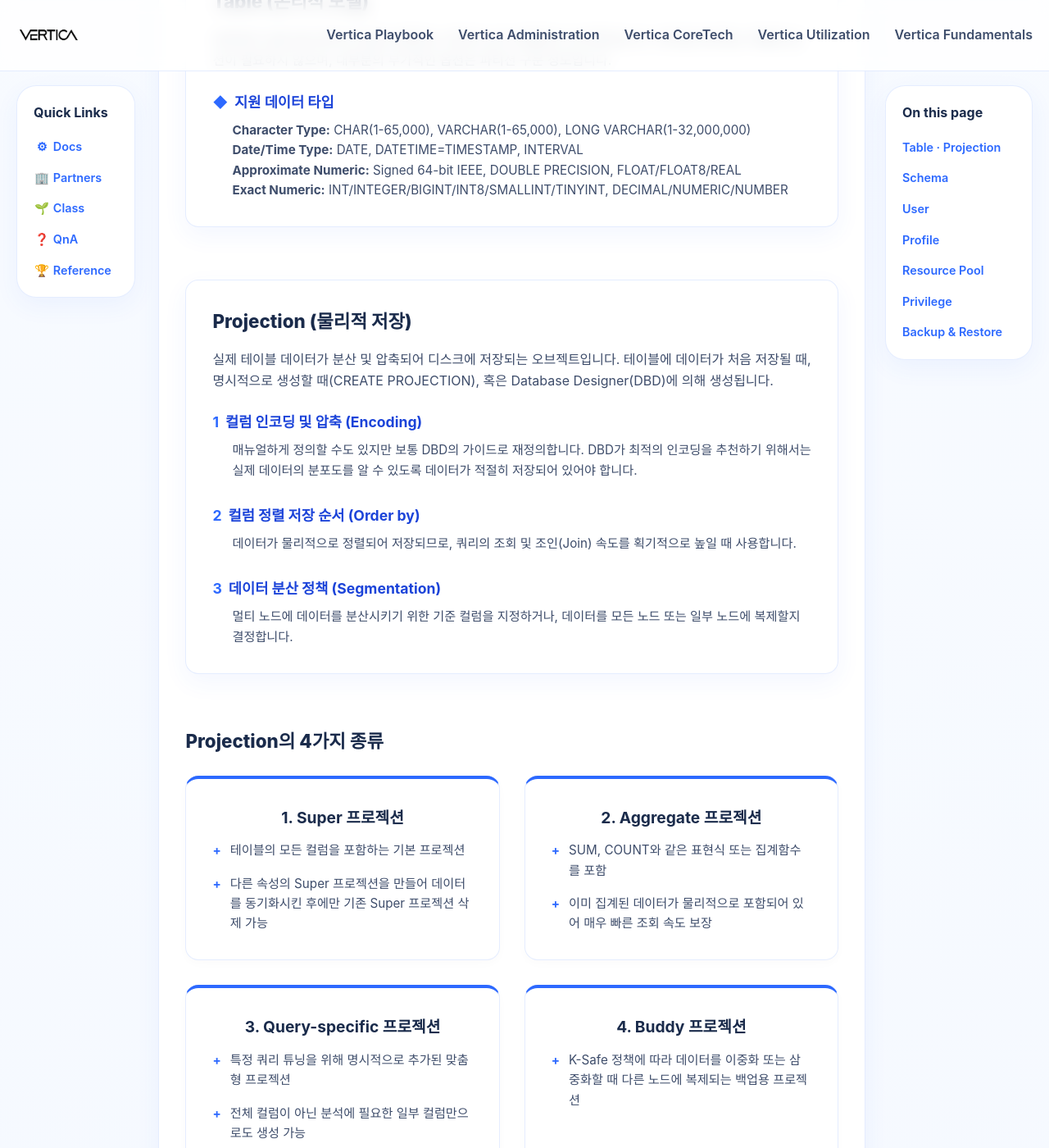
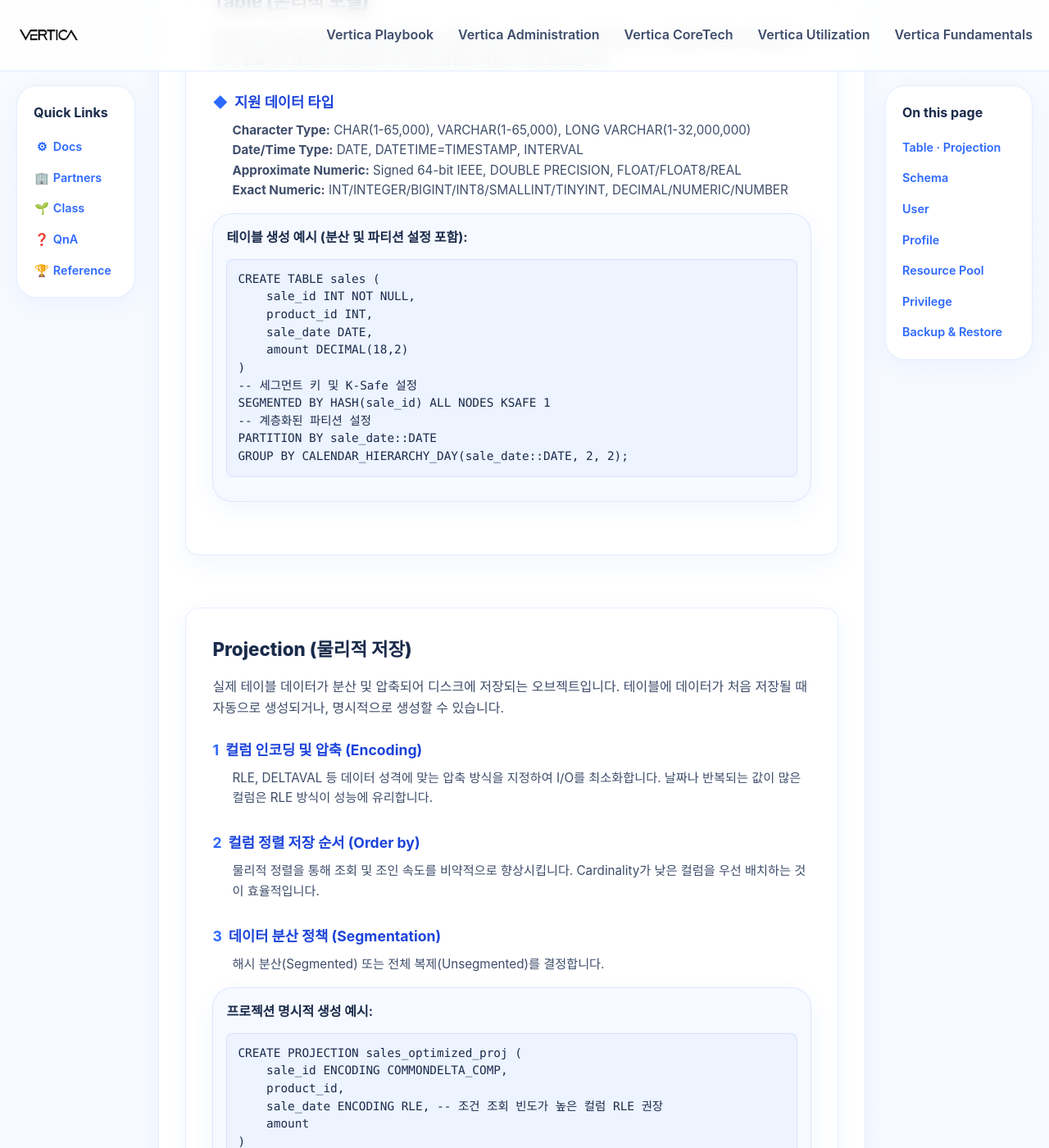
Before and after one commit to JIN0326/vertica_blog, a Jekyll site: the page built from 02administration.md, in a window 1280 px wide and 1400 px high, scrolled down 667 px. Shown: the whole window at 82% size. Built offline with Jekyll 4.4.1, drawn with Linux system fonts in a browser that asks for light colours; some of the changed text lies outside the part shown.

Commit message:
Update blog content and styling

````diff
--- a/02administration.md
+++ b/02administration.md
@@ -15,159 +15,250 @@
 
 ## Table · Projection
 
- <p> Vertica 아키텍처의 핵심은 **논리적 모델(Table)**과 **물리적 저장(Projection)**의 완벽한 분리에 있습니다. 데이터베이스에 질의를 던질 때, Vertica의 옵티마이저는 논리적 Table에 연결된 여러 물리적 Projection 중 가장 응답 속도가 빠른 것을 스스로 선택하여 쿼리를 수행합니다. </p>
+<p>Vertica 아키텍처의 핵심은 **논리적 모델(Table)**과 **물리적 저장(Projection)**의 완벽한 분리에 있습니다. 데이터베이스에 질의를 던질 때, Vertica의 옵티마이저는 논리적 Table에 연결된 여러 물리적 Projection 중 가장 응답 속도가 빠른 것을 스스로 선택하여 쿼리를 수행합니다.</p>
 
 <div class="feature-box" style="margin-top: 2rem;">
-    <h3 class="eon-section-title" style="margin-top: 0; margin-bottom: 1rem;">Table (논리적 모델)</h3>
-    <p style="color: var(--sub); margin-bottom: 1.5rem;">대부분의 상용 DB 데이터 타입과 호환되는 데이터 논리 모델링의 오브젝트입니다. 테이블 정의에는 특별한 옵션이 필요하지 않으며, 대부분의 부가적인 옵션은 파티션 구문 정도입니다.</p>
-    <dl class="feature-dl">
-      <dt class="feature-dt"><span class="feature-dt__icon">◆</span> 지원 데이터 타입</dt>
-      <dd class="feature-dd">
-        <strong>Character Type:</strong> CHAR(1-65,000), VARCHAR(1-65,000), LONG VARCHAR(1-32,000,000)<br>
-        <strong>Date/Time Type:</strong> DATE, DATETIME=TIMESTAMP, INTERVAL<br>
-        <strong>Approximate Numeric:</strong> Signed 64-bit IEEE, DOUBLE PRECISION, FLOAT/FLOAT8/REAL<br>
-        <strong>Exact Numeric:</strong> INT/INTEGER/BIGINT/INT8/SMALLINT/TINYINT, DECIMAL/NUMERIC/NUMBER
-      </dd>
-    </dl>
+  <h3 class="eon-section-title" style="margin-top: 0; margin-bottom: 1rem;">Table (논리적 모델)</h3>
+  <p style="color: var(--sub); margin-bottom: 1.5rem;">대부분의 상용 DB 데이터 타입과 호환되는 데이터 논리 모델링의 오브젝트입니다. 테이블 정의에는 특별한 옵션이 필요하지 않으며, 대부분의 부가적인 옵션은 파티션 구문 정도입니다.</p>
+
+  <dl class="feature-dl">
+    <dt class="feature-dt"><span class="feature-dt__icon">◆</span> 지원 데이터 타입</dt>
+    <dd class="feature-dd">
+      <strong>Character Type:</strong> CHAR(1-65,000), VARCHAR(1-65,000), LONG VARCHAR(1-32,000,000)<br>
+      <strong>Date/Time Type:</strong> DATE, DATETIME=TIMESTAMP, INTERVAL<br>
+      <strong>Approximate Numeric:</strong> Signed 64-bit IEEE, DOUBLE PRECISION, FLOAT/FLOAT8/REAL<br>
+      <strong>Exact Numeric:</strong> INT/INTEGER/BIGINT/INT8/SMALLINT/TINYINT, DECIMAL/NUMERIC/NUMBER
+    </dd>
+  </dl>
+
+  <div class="content-section" style="padding: 1rem; margin-top: 1rem; background-color: rgba(45, 105, 255, 0.04);">
+    <strong>테이블 생성 예시 (분산 및 파티션 설정 포함):</strong>
+    <pre><code>CREATE TABLE sales (
+    sale_id INT NOT NULL,
+    product_id INT,
+    sale_date DATE,
+    amount DECIMAL(18,2)
+)
+-- 세그먼트 키 및 K-Safe 설정
+SEGMENTED BY HASH(sale_id) ALL NODES KSAFE 1
+-- 계층화된 파티션 설정
+PARTITION BY sale_date::DATE
+GROUP BY CALENDAR_HIERARCHY_DAY(sale_date::DATE, 2, 2);</code></pre>
   </div>
+</div>
 
-  <div class="feature-box">
-    <h3 class="eon-section-title" style="margin-top: 0; margin-bottom: 1rem;">Projection (물리적 저장)</h3>
-    <p style="color: var(--sub); margin-bottom: 1.5rem;">실제 테이블 데이터가 분산 및 압축되어 디스크에 저장되는 오브젝트입니다. 테이블에 데이터가 처음 저장될 때, 명시적으로 생성할 때(CREATE PROJECTION), 혹은 Database Designer(DBD)에 의해 생성됩니다.</p>
+<div class="feature-box">
+  <h3 class="eon-section-title" style="margin-top: 0; margin-bottom: 1rem;">Projection (물리적 저장)</h3>
+  <p style="color: var(--sub); margin-bottom: 1.5rem;">실제 테이블 데이터가 분산 및 압축되어 디스크에 저장되는 오브젝트입니다. 테이블에 데이터가 처음 저장될 때 자동으로 생성되거나, 명시적으로 생성할 수 있습니다.</p>
 
-   <dl class="feature-dl">
-      <dt class="feature-dt"><span class="feature-dt__icon">1</span> 컬럼 인코딩 및 압축 (Encoding)</dt>
-      <dd class="feature-dd">매뉴얼하게 정의할 수도 있지만 보통 DBD의 가이드로 재정의합니다. DBD가 최적의 인코딩을 추천하기 위해서는 실제 데이터의 분포도를 알 수 있도록 데이터가 적절히 저장되어 있어야 합니다.</dd>
-      <dt class="feature-dt"><span class="feature-dt__icon">2</span> 컬럼 정렬 저장 순서 (Order by)</dt>
-      <dd class="feature-dd">데이터가 물리적으로 정렬되어 저장되므로, 쿼리의 조회 및 조인(Join) 속도를 획기적으로 높일 때 사용합니다.</dd>
-      <dt class="feature-dt"><span class="feature-dt__icon">3</span> 데이터 분산 정책 (Segmentation)</dt>
-      <dd class="feature-dd">멀티 노드에 데이터를 분산시키기 위한 기준 컬럼을 지정하거나, 데이터를 모든 노드 또는 일부 노드에 복제할지 결정합니다.</dd>
-    </dl>
+  <dl class="feature-dl">
+    <dt class="feature-dt"><span class="feature-dt__icon">1</span> 컬럼 인코딩 및 압축 (Encoding)</dt>
+    <dd class="feature-dd">RLE, DELTAVAL 등 데이터 성격에 맞는 압축 방식을 지정하여 I/O를 최소화합니다. 날짜나 반복되는 값이 많은 컬럼은 RLE 방식이 성능에 유리합니다.</dd>
+    <dt class="feature-dt"><span class="feature-dt__icon">2</span> 컬럼 정렬 저장 순서 (Order by)</dt>
+    <dd class="feature-dd">물리적 정렬을 통해 조회 및 조인 속도를 비약적으로 향상시킵니다. Cardinality가 낮은 컬럼을 우선 배치하는 것이 효율적입니다.</dd>
+    <dt class="feature-dt"><span class="feature-dt__icon">3</span> 데이터 분산 정책 (Segmentation)</dt>
+    <dd class="feature-dd">해시 분산(Segmented) 또는 전체 복제(Unsegmented)를 결정합니다.</dd>
+  </dl>
+
+  <div class="content-section" style="padding: 1rem; margin-top: 1rem; background-color: rgba(45, 105, 255, 0.04);">
+    <strong>프로젝션 명시적 생성 예시:</strong>
+    <pre><code>CREATE PROJECTION sales_optimized_proj (
+    sale_id ENCODING COMMONDELTA_COMP,
+    product_id,
+    sale_date ENCODING RLE, -- 조건 조회 빈도가 높은 컬럼 RLE 권장
+    amount
+)
+AS SELECT sale_id, product_id, sale_date, amount FROM sales
+ORDER BY sale_date, product_id -- 물리적 정렬 순서 정의
+SEGMENTED BY HASH(sale_id) ALL NODES; -- 분산 정책 정의</code></pre>
   </div>
+</div>
 
-  <h3 class="integration-subsection__title" style="margin: 3rem 0 1.5rem;">Projection의 4가지 종류</h3>
-  <div class="use-case-grid">
-    <div class="card card--use-case">
-      <h4 class="use-case-card__title">1. Super 프로젝션</h4>
-      <ul class="use-case-card__list">
-        <li>테이블의 모든 컬럼을 포함하는 기본 프로젝션</li>
-        <li>다른 속성의 Super 프로젝션을 만들어 데이터를 동기화시킨 후에만 기존 Super 프로젝션 삭제 가능</li>
-      </ul>
-    </div>
-    <div class="card card--use-case">
-      <h4 class="use-case-card__title">2. Aggregate 프로젝션</h4>
-      <ul class="use-case-card__list">
-        <li>SUM, COUNT와 같은 표현식 또는 집계함수를 포함</li>
-        <li>이미 집계된 데이터가 물리적으로 포함되어 있어 매우 빠른 조회 속도 보장</li>
-      </ul>
-    </div>
-    <div class="card card--use-case">
-      <h4 class="use-case-card__title">3. Query-specific 프로젝션</h4>
-      <ul class="use-case-card__list">
-        <li>특정 쿼리 튜닝을 위해 명시적으로 추가된 맞춤형 프로젝션</li>
-        <li>전체 컬럼이 아닌 분석에 필요한 일부 컬럼만으로도 생성 가능</li>
-      </ul>
-    </div>
-    <div class="card card--use-case">
-      <h4 class="use-case-card__title">4. Buddy 프로젝션</h4>
-      <ul class="use-case-card__list">
-        <li>K-Safe 정책에 따라 데이터를 이중화 또는 삼중화할 때 다른 노드에 복제되는 백업용 프로젝션</li>
-      </ul>
-    </div>
+<h3 class="integration-subsection__title" style="margin: 3rem 0 1.5rem;">Projection의 4가지 종류</h3>
+<div class="use-case-grid">
+  <div class="card card--use-case">
+    <h4 class="use-case-card__title">1. Super 프로젝션</h4>
+    <ul class="use-case-card__list">
+      <li>테이블의 모든 컬럼을 포함하는 기본 프로젝션</li>
+      <li>새로운 속성의 Super 프로젝션 생성 및 REFRESH 후 기존 프로젝션 삭제 가능</li>
+    </ul>
   </div>
+  <div class="card card--use-case">
+    <h4 class="use-case-card__title">2. Aggregate 프로젝션</h4>
+    <ul class="use-case-card__intro">
+      집계 함수가 포함되어 실시간 대시보드 조회 속도를 극대화합니다.
+    </ul>
+    <pre><code>-- LAP 예시
+CREATE PROJECTION sales_sum AS
+SELECT product_id, SUM(amount)
+FROM sales GROUP BY product_id;</code></pre>
+  </div>
+  <div class="card card--use-case">
+    <h4 class="use-case-card__title">3. Query-specific 프로젝션</h4>
+    <ul class="use-case-card__list">
+      <li>특정 고부하 쿼리 튜닝을 위해 명시적으로 추가된 맞춤형 프로젝션 </li>
+      <li>전체 컬럼이 아닌 분석에 필요한 일부 컬럼만으로도 생성 가능</li>
+    </ul>
+  </div>
+  <div class="card card--use-case">
+    <h4 class="use-case-card__title">4. Buddy 프로젝션</h4>
+    <ul class="use-case-card__list">
+      <li>HA 구성을 위해 인접 노드에 복제되는 이중화 프로젝션 </li>
+      <li>특정 노드 장애 시 Buddy가 서비스를 대신 수행하여 고가용성 보장 </li>
+    </ul>
+  </div>
+</div>
 
-  <div class="architecture-section" markdown="1">
+<div class="architecture-section" markdown="1">
   <h3 class="integration-subsection__title" style="margin-bottom: 2rem;">Projection 데이터 분산</h3>
+
   <div class="projection-distribution-grid">
-
-   <div class="architecture-subsection">
+    <div class="architecture-subsection">
       <h4 class="section-subtitle">1. Segmentation (해시 분산)</h4>
       <ul class="feature-list">
-        <li><span class="feature-list__icon">🔹</span> <span>Segment key 컬럼 데이터의 해시값에 의해 모든 노드에 분산 저장</span></li>
-        <li><span class="feature-list__icon">🔹</span> <span>특정 노드로 데이터가 몰리는 Skew 현상 주의</span></li>
-        <li><span class="feature-list__icon">🔹</span> <span>Skew 현상을 최소화하기 위한 Modular hash 기법 제공</span></li>
-        <li><span class="feature-list__icon">🔹</span> <span>동일한 Segment key를 가진 테이블 간의 조인(Join) 성능이 매우 우수</span></li>
+        <li><span class="feature-list__icon">🔹</span> <span>Segment key 해시값 기반 분산 저장 </span></li>
+        <li><span class="feature-list__icon">🔹</span> <span>동일 Segment key 간 조인(Join) 성능 우수 </span></li>
       </ul>
+      <pre style="margin-bottom: 1rem;"><code>-- SQL Syntax
+SEGMENTED BY HASH(c1, c2) ALL NODES;</code></pre>
       <div class="image-box-styled">
-        <img src="{{ '/assets/images/proj_segmentation.png' | relative_url }}" alt="Segmentation 데이터 분산 방식 다이어그램">
+        <img src="{{ '/assets/images/proj_segmentation.png' | relative_url }}" alt="Segmentation 데이터 분산">
       </div>
     </div>
 
-   <div class="architecture-subsection">
+    <div class="architecture-subsection">
       <h4 class="section-subtitle">2. Replication (복제)</h4>
       <ul class="feature-list">
-        <li><span class="feature-list__icon">🔹</span> <span>Dimension 테이블처럼 크기가 작은 프로젝션은 모든 노드에 복제시켜 Fact 테이블과의 조인 성능을 높임</span></li>
-        <li><span class="feature-list__icon">🔹</span> <span>데이터가 항상 복제되어 있으므로 노드 장애 시에도 고가용성 제공</span></li>
-        <li><span class="feature-list__icon">🔹</span> <span>UNSEGMENTED 구문이 없을 경우 기본적으로 segmentation으로 생성됨</span></li>
+        <li><span class="feature-list__icon">🔹</span> <span>소규모 코드성 테이블을 모든 노드에 복제하여 조인 성능 향상 [cite: 111]</span></li>
+        <li><span class="feature-list__icon">🔹</span> <span>노드 장애 시에도 즉각적인 고가용성 제공</span></li>
       </ul>
+      <pre style="margin-bottom: 1rem;"><code>-- SQL Syntax
+UNSEGMENTED ALL NODES;</code></pre>
       <div class="image-box-styled">
-        <img src="{{ '/assets/images/proj_replication.png' | relative_url }}" alt="Replication 데이터 복제 방식 다이어그램">
+        <img src="{{ '/assets/images/proj_replication.png' | relative_url }}" alt="Replication 데이터 복제">
       </div>
     </div>
 
-   <div class="architecture-subsection">
+    <div class="architecture-subsection">
       <h4 class="section-subtitle">3. 고가용성을 위한 데이터 이중화 (Buddy)</h4>
       <ul class="feature-list">
-        <li><span class="feature-list__icon">🔹</span> <span>Segment 프로젝션은 각 노드에 전체 데이터의 일부만 저장되므로, 고가용성을 위해 다른 노드로 데이터를 복제</span></li>
-        <li><span class="feature-list__icon">🔹</span> <span>항상 Buddy 프로젝션으로 데이터가 동기화됨</span></li>
-        <li><span class="feature-list__icon">🔹</span> <span>노드 장애 시 복제된 버디 프로젝션에서 데이터 변경이 발생하면, 장애 노드 복구 후 자동으로 동기화됨</span></li>
+        <li><span class="feature-list__icon">🔹</span> <span>노드 장애에 대비해 다른 노드에 복제본 자동 생성 및 관리 </span></li>
+        <li><span class="feature-list__icon">🔹</span> <span>장애 복구 후 자동으로 데이터 동기화(Recovery) 수행 </span></li>
       </ul>
       <div class="image-box-styled">
-        <img src="{{ '/assets/images/proj_buddy.png' | relative_url }}" alt="Buddy 프로젝션을 이용한 데이터 이중화 다이어그램">
+        <img src="{{ '/assets/images/proj_buddy.png' | relative_url }}" alt="Buddy 프로젝션 이중화">
       </div>
     </div>
 
-   <div class="architecture-subsection">
+    <div class="architecture-subsection">
       <h4 class="section-subtitle">4. 특정 노드에 프로젝션 생성</h4>
       <ul class="feature-list">
-        <li><span class="feature-list__icon">🔹</span> <span>노드 간 네트워크 부하 및 복제 부하를 최소화하여 입출력 처리가 필요한 경우, 특정 노드에만 데이터를 저장</span></li>
-        <li><span class="feature-list__icon">🔹</span> <span>노드명은 nodes 시스템 테이블에 저장된 이름을 사용</span></li>
+        <li><span class="feature-list__icon">🔹</span> <span>네트워크 부하 최소화를 위해 입출력이 필요한 특정 노드에만 저장</span></li>
       </ul>
+      <pre style="margin-bottom: 1rem;"><code>-- 특정 노드 지정 Syntax
+UNSEGMENTED NODE v_db_node0003;</code></pre>
       <div class="image-box-styled">
-        <img src="{{ '/assets/images/proj_specific_node.png' | relative_url }}" alt="특정 노드에 프로젝션 생성 방식 다이어그램">
+        <img src="{{ '/assets/images/proj_specific_node.png' | relative_url }}" alt="특정 노드 프로젝션 생성">
       </div>
     </div>
   </div>
-  </div>
+</div>
 
   <hr style="margin: 3rem 0;">
   <div id="schema" style="scroll-margin-top: 100px;"></div>
 
-  ## Schema
+## Schema
 
-  Vertica에서 `Schema`는 객체를 그룹화하고 접근 권한을 분리하는 네임스페이스 역할을 합니다. Schema를 잘 설계하면 운영과 보안 관리가 쉬워집니다.
+Vertica에서 **Schema(스키마)**는 객체들의 논리적인 그룹이며 별도의 물리적인 특징을 가지지 않습니다. 스키마를 통해 객체 접근 권한을 분리하고 네임스페이스를 관리함으로써 운영 효율성을 높일 수 있습니다.
 
-  ### Schema 생성
+<div class="feature-box" style="margin-top: 2rem;">
+  <h3 class="eon-section-title" style="margin-top: 0; margin-bottom: 1rem;">1. 기본 스키마 (Default Schemas)</h3>
+  <p style="color: var(--sub); margin-bottom: 1.5rem;">데이터베이스 생성 시 시스템 관리를 위해 자동으로 생성되는 기본 스키마들입니다. </p>
 
-  - `CREATE SCHEMA`로 스키마를 생성합니다.
-  - 스키마는 테이블, 뷰, 프로젝션, 시퀀스 등의 객체를 논리적으로 구분합니다.
-  - 네임스페이스를 분리하면 동일 이름의 객체를 서로 다른 스키마에 생성할 수 있습니다.
+  <ul class="feature-list">
+    <li><span class="feature-list__icon">🔹</span> <strong>v_internal:</strong> <span>데이터베이스 내부 테이블용 스키마 </span></li>
+    <li><span class="feature-list__icon">🔹</span> <strong>v_catalog:</strong> <span>오브젝트 정보 카탈로그 스키마 </span></li>
+    <li><span class="feature-list__icon">🔹</span> <strong>v_monitor:</strong> <span>모니터링용 테이블 스키마 </span></li>
+    <li><span class="feature-list__icon">🔹</span> <strong>public:</strong> <span>일반 사용자를 위한 기본 스키마 </span></li>
+  </ul>
+</div>
+
+<div class="feature-box">
+  <h3 class="eon-section-title" style="margin-top: 0; margin-bottom: 1rem;">2. Schema 생성 (CREATE SCHEMA)</h3>
+  <p style="color: var(--sub); margin-bottom: 1rem;">스키마는 <code>dbadmin</code> 계정으로 생성 가능하며, 권한 상속 설정을 통해 하위 객체 관리를 자동화할 수 있습니다. </p>
+
+  <div class="syntax-box">
+    <strong>기본 구문:</strong>
+    <pre><code>CREATE SCHEMA [ IF NOT EXISTS ] [database.]schema
+    [ AUTHORIZATION username]
+    [ DEFAULT { INCLUDE | EXCLUDE } [ SCHEMA ] PRIVILEGES ];</code></pre>
+  </div>
+
+  <dl class="feature-dl">
+    <dt class="feature-dt"><span class="feature-dt__icon">◆</span> 주요 파라미터</dt>
+    <dd class="feature-dd">
+      <strong>IF NOT EXISTS:</strong> 동일 이름의 스키마가 존재할 경우 오류 없이 통과합니다. <br>
+      <strong>AUTHORIZATION:</strong> 생성과 동시에 특정 유저에게 스키마 소유권을 부여합니다. <br>
+      <strong>DEFAULT INCLUDE PRIVILEGES:</strong> 스키마 권한을 하위 테이블에 자동 상속합니다.
+    </dd>
+  </dl>
 
   <p class="example-label">예시</p>
+  <pre><code>-- 분석용 스키마 생성 및 권한 상속 설정
+  CREATE SCHEMA analytics DEFAULT INCLUDE PRIVILEGES;
 
-  ```sql
-  CREATE SCHEMA analytics;
-  CREATE SCHEMA staging;
-  ```
+  -- 특정 유저 소유의 스키마 생성
+  CREATE SCHEMA staging AUTHORIZATION user_admin;</code></pre>
+</div>
 
-  ### Schema 관리
+<div class="feature-box">
+  <h3 class="eon-section-title" style="margin-top: 0; margin-bottom: 1rem;">3. Schema 수정 및 관리 (ALTER SCHEMA)</h3>
+  <p style="color: var(--sub); margin-bottom: 1rem;">스키마의 이름, 소유자, 또는 권한 상속 정책을 변경할 때 사용합니다. </p>
 
-  - 스키마 단위로 `GRANT`와 `REVOKE`를 적용할 수 있습니다.
-  - `SET SEARCH_PATH`로 기본 스키마를 지정해 쿼리 작성 편의성을 높입니다.
-  - 스키마 내 객체를 삭제할 때는 `DROP SCHEMA ... CASCADE`로 관련 객체를 함께 제거할 수 있습니다.
+  <div class="syntax-box">
+    <strong>주요 수정 구문:</strong>
+    <pre><code>-- 스키마 이름 변경
+    ALTER SCHEMA schema RENAME TO new_schema_name;
+
+    -- 스키마 소유자 변경
+    ALTER SCHEMA schema OWNER TO username;
+
+    -- 권한 상속 설정 변경
+    ALTER SCHEMA schema DEFAULT {INCLUDE | EXCLUDE} SCHEMA PRIVILEGES;</code></pre>
+  </div>
 
   <p class="example-label">예시</p>
+  <pre><code>-- 스키마 이름 변경
+  ALTER SCHEMA old_biz RENAME TO sales_biz;
 
-  ```sql
-  GRANT USAGE ON SCHEMA analytics TO analyst_role;
-  REVOKE CREATE ON SCHEMA analytics FROM public;
-  ```
+  -- 소유자를 dbadmin으로 변경
+  ALTER SCHEMA sales_biz OWNER TO dbadmin;</code></pre>
+</div>
 
-  ### 운영 포인트
+<div class="feature-box">
+  <h3 class="eon-section-title" style="margin-top: 0; margin-bottom: 1rem;">4. Schema 삭제 및 조회</h3>
 
-  - 개발/테스트/프로덕션 환경별 스키마를 분리합니다.
-  - 민감 데이터가 있는 테이블은 별도의 스키마로 분리하여 권한을 강화합니다.
-  - 스키마 이름과 역할 이름을 명확하게 정해 운영 혼선을 줄입니다.
+  <div class="syntax-box">
+    <strong>삭제 구문 (DROP SCHEMA):</strong>
+    <pre><code>DROP SCHEMA [ IF EXISTS ] schema[,…] [ CASCADE | RESTRICT ];</code></pre>
+  </div>
+
+  <dl class="feature-dl">
+    <dt class="feature-dt"><span class="feature-dt__icon">🔹</span> 삭제 옵션</dt>
+    <dd class="feature-dd">
+      <strong>CASCADE:</strong> 스키마 내 모든 객체(테이블, 뷰 등)를 함께 삭제합니다. <br>
+      <strong>RESTRICT:</strong> (기본값) 스키마가 비어있을 때만 삭제가 가능합니다.
+    </dd>
+  </dl>
+
+  <dl class="feature-dl">
+    <dt class="feature-dt"><span class="feature-dt__icon">🔹</span> 정보 조회</dt>
+    <dd class="feature-dd">
+      전체 스키마 목록을 확인하려면 시스템 테이블을 조회합니다.
+      <pre><code>SELECT * FROM SCHEMATA;</code></pre>
+    </dd>
+  </dl>
+</div>
 
   <hr style="margin: 3rem 0;">
   <div id="user" style="scroll-margin-top: 100px;"></div>
--- a/assets/css/style.css
+++ b/assets/css/style.css
@@ -420,6 +420,30 @@
   margin-top: 1.5rem;
   margin-bottom: 0.5rem;
   font-size: 0.95rem;
+}
+
+/* 구문 정의 박스 (Syntax Box) */
+.syntax-box {
+  background: rgba(45, 105, 255, 0.04); /* pre 태그와 동일한 배경 */
+  border: 1px solid var(--border-color);
+  border-radius: 8px;
+  padding: 1.25rem;
+  margin-top: 1rem;
+  margin-bottom: 1.5rem;
+}
+
+.syntax-box strong {
+  display: block;
+  font-weight: 600;
+  color: var(--sub);
+  margin-bottom: 0.75rem;
+}
+
+/* syntax-box 내부의 pre 태그 스타일 초기화 */
+.syntax-box pre {
+  background: none;
+  border: none;
+  padding: 0;
 }
 
 /* 1단 콘텐츠 레이아웃 (중앙 정렬) */
````
Also changed, not shown: 1 other file.
